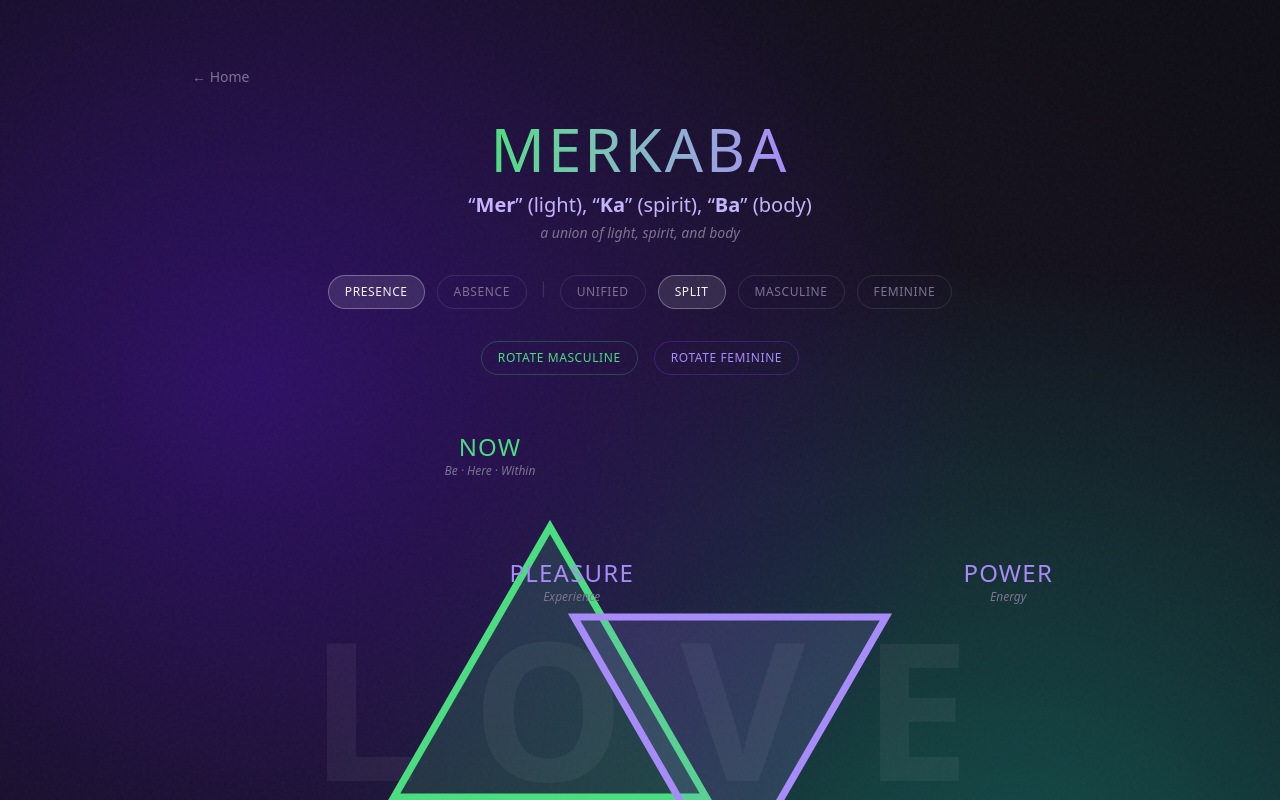
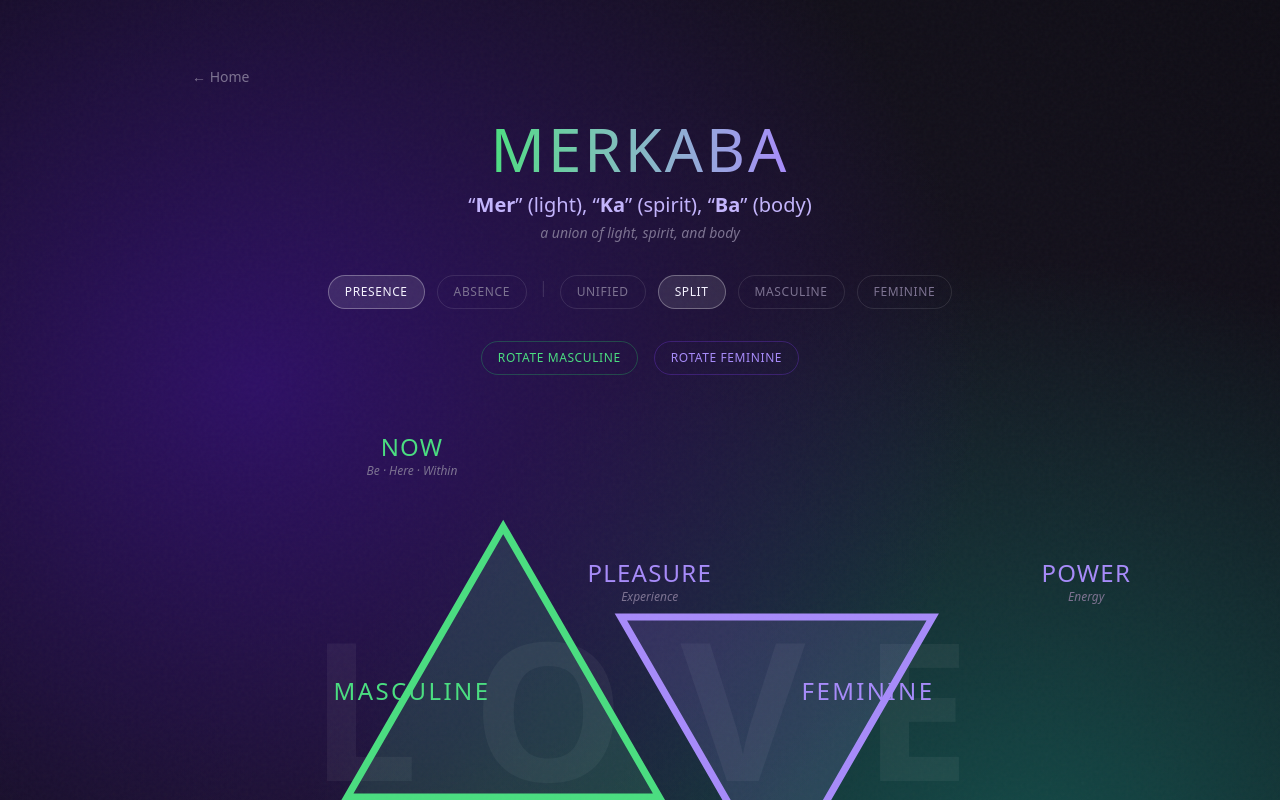
Before and after one commit to qrcteam/frequency-portal, a Next.js app: page /merkaba in a window 1280 px wide. Both pictures are taken after a click on the button "SPLIT". Shown: the top 800 px of the page. Built offline with nearby package versions, Linux system fonts and the light colour scheme; no server answers.

Commit message:
Improve split view: wider spacing and triad labels
- Increased split offset from 25% to 38%
- Added "Masculine" label in green triangle center
- Added "Feminine" label in purple triangle center
- Labels only show in split view

Co-Authored-By: Claude Opus 4.5 <noreply@anthropic.com>

```diff
--- a/src/app/merkaba/page.tsx
+++ b/src/app/merkaba/page.tsx
@@ -91,13 +91,13 @@ export default function MerkabaPage() {
 
   // Calculate positions based on mode
   const getMasculineOffset = () => {
-    if (triadMode === 'split') return -25
+    if (triadMode === 'split') return -38
     if (triadMode === 'feminine') return -100
     return 0
   }
 
   const getFeminineOffset = () => {
-    if (triadMode === 'split') return 25
+    if (triadMode === 'split') return 38
     if (triadMode === 'masculine') return 100
     return 0
   }
@@ -395,7 +395,7 @@ export default function MerkabaPage() {
               )
             })}
 
-            {/* Center Content */}
+            {/* Center Content - Unified */}
             {triadMode === 'unified' && (
               <button
                 onClick={() => setModalContent(getContent('center'))}
@@ -416,6 +416,31 @@ export default function MerkabaPage() {
                   {theme === 'presence' ? 'Identity · Attention' : 'Hypnosis'}
                 </div>
               </button>
+            )}
+
+            {/* Center Labels - Split View */}
+            {triadMode === 'split' && (
+              <>
+                {/* Masculine Label */}
+                <div
+                  className="absolute top-1/2 -translate-y-1/2 text-center z-10 transition-all duration-700"
+                  style={{ left: `${50 - 38}%`, transform: 'translate(-50%, -50%)' }}
+                >
+                  <div className="font-display text-xl sm:text-2xl text-heat-high tracking-widest uppercase">
+                    Masculine
+                  </div>
+                </div>
+
+                {/* Feminine Label */}
+                <div
+                  className="absolute top-1/2 -translate-y-1/2 text-center z-10 transition-all duration-700"
+                  style={{ left: `${50 + 38}%`, transform: 'translate(-50%, -50%)' }}
+                >
+                  <div className="font-display text-xl sm:text-2xl text-safety-high tracking-widest uppercase">
+                    Feminine
+                  </div>
+                </div>
+              </>
             )}
           </div>
 
```
